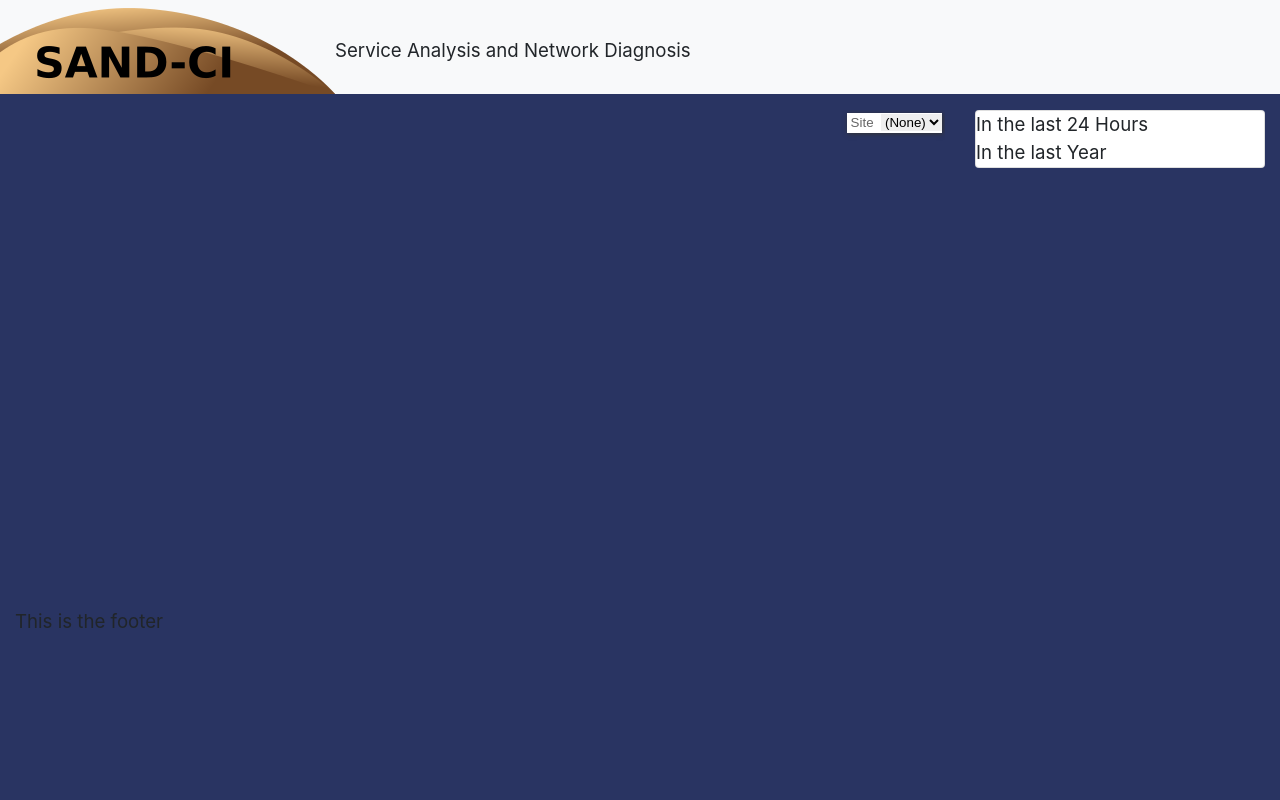
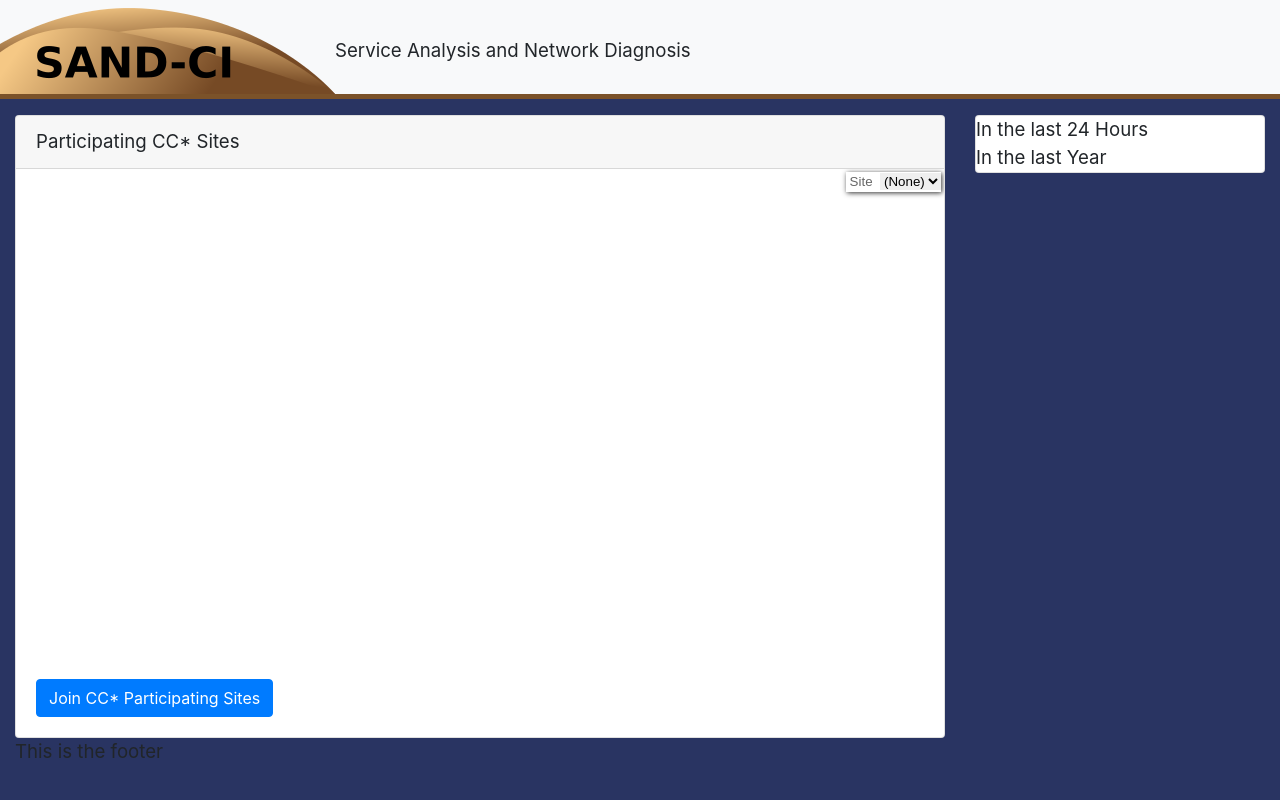
Before and after one commit to sand-ci/sand-display, a Flask app: page / in a window 1280 px wide. Run offline with Flask 2, Linux system fonts and the light colour scheme; some libraries are stand-ins or nearby versions.

Commit message:
Adding more visual

```diff
--- a/src/sand_display/templates/display.html.j2
+++ b/src/sand_display/templates/display.html.j2
@@ -31,6 +31,9 @@
       padding: 0.5rem 1rem 0rem 0rem;
       margin-bottom: 1rem;
       width: 100%;
+      border-bottom-color: #7B5229;
+      border-bottom-width: 0.3em;
+      border-bottom-style: solid;
     }
     </style>
   </head>
@@ -50,7 +53,16 @@
       </div>
       <div class="row"> <!-- Main Content Row -->
         <div class="col-md-9">
-          <iframe src="/map/iframe" frameborder="0" width="100%" height="100%"></iframe>
+          <div class="card">
+          <div class="card-header">
+            Participating CC* Sites
+            </div>
+            <iframe src="/map/iframe" frameborder="0" width="100%" height="100%"></iframe>
+            <div class="card-body">
+              <!-- <p class="card-text">Some quick example text to build on the card title and make up the bulk of the card's content.</p> -->
+              <a href="https://sand-ci.org/join-community/" class="btn btn-primary">Join CC* Participating Sites</a>
+            </div>
+          </div>
         </div>
         <div class="col-md-3">
           <div class="stats">
```
